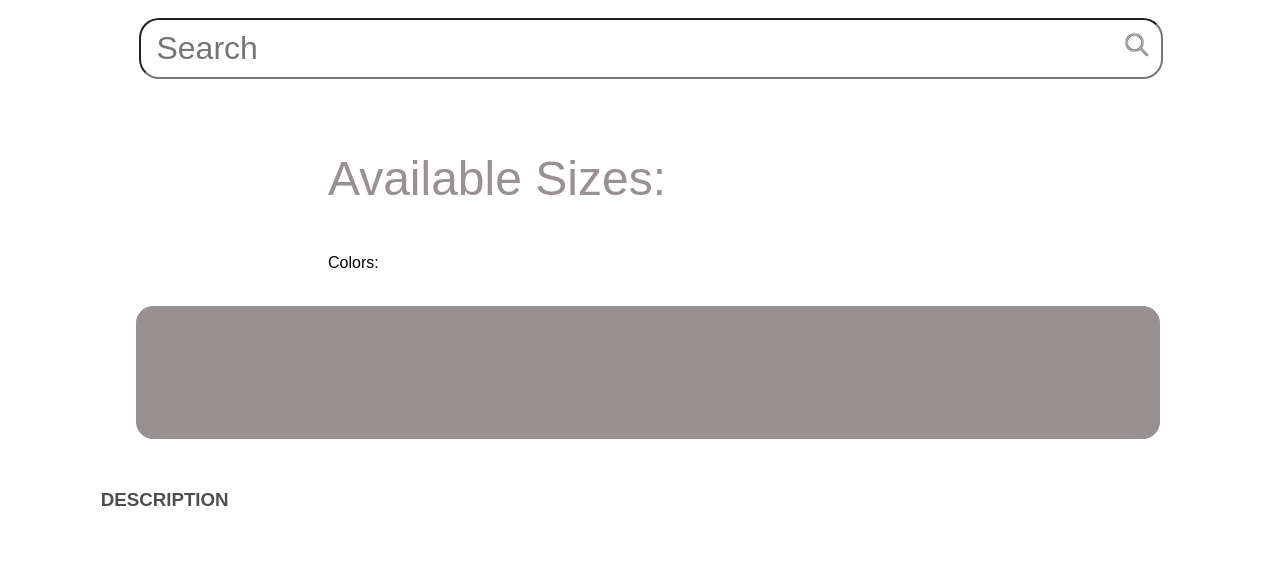
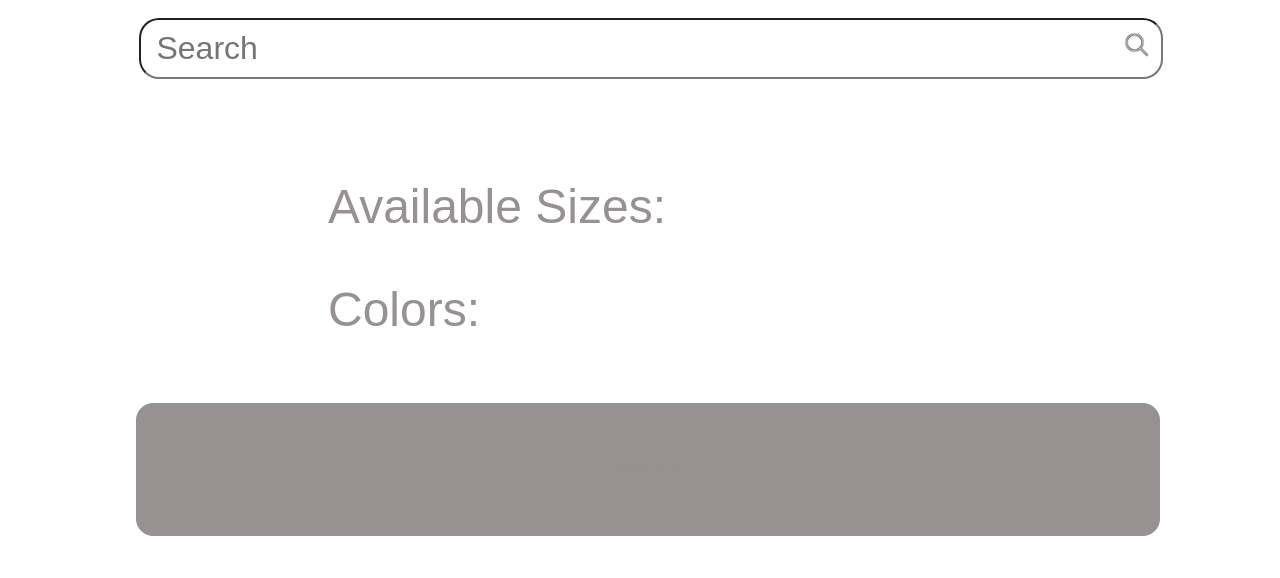
Before and after one commit to HasanVonWeimar/chalhoub-frontend-task, a website: page html/index.html in a window 1280 px wide. Shown: the part 166-744 px from the top of the page. Drawn offline with nearby package versions, Linux system fonts and the light colour scheme.

Commit message:
Improve style consistency

```diff
--- a/sass/styles.scss
+++ b/sass/styles.scss
@@ -138,6 +138,13 @@ body{
     }
 }
 
+#product-details p {
+
+    font-size: 3em;
+    color: $light-gray;
+
+}
+
 #size-form {
 
     float: center;
@@ -169,6 +176,7 @@ body{
 
     h3 {
         color: $heading-color;
+        font-size: 2em;
         @include capitalise();
     }
 
@@ -186,6 +194,7 @@ body{
 
     h2 {
         margin-left: 5.8em;
+        font-size: 2em;
         text-align: left;
         color: $heading-color;
         @include capitalise();
```
Also changed, not shown: sass/styles.css, 1 other file.
